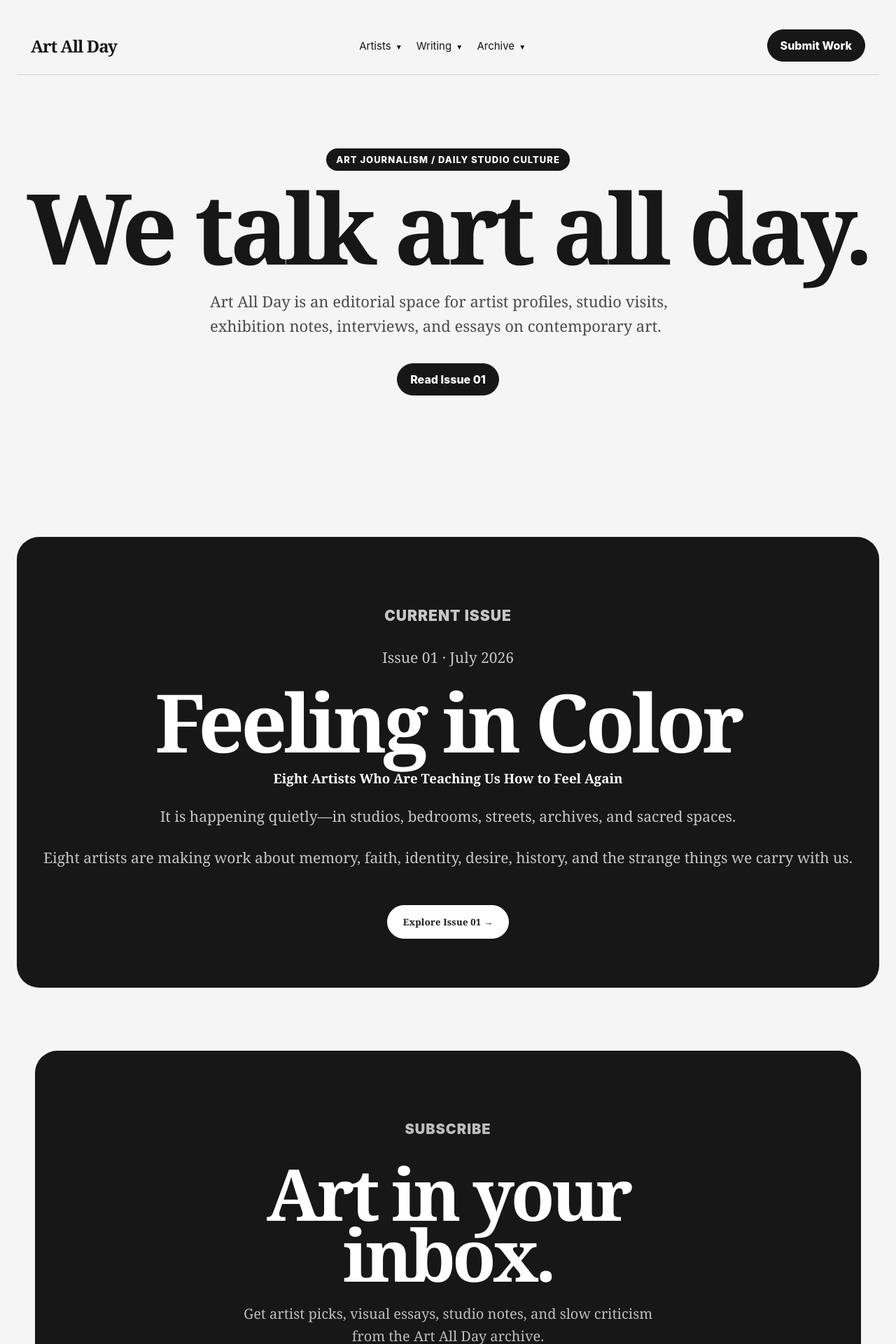
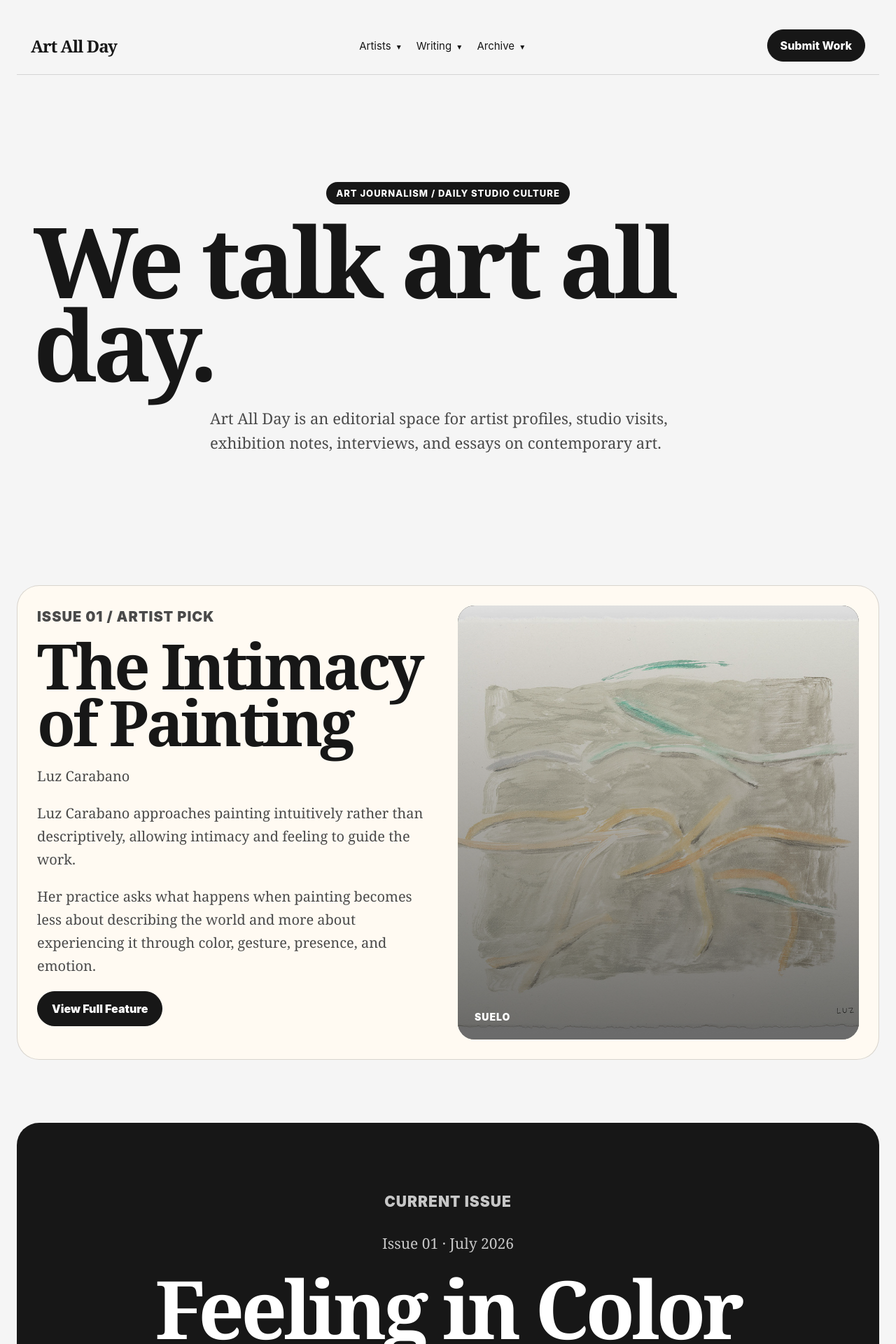
Before and after one commit to muhammedalimi/art-all-day-editorial, a React (Vite) app: page / in a window 1280 px wide. Shown: the top 1920 px of the page at 70% size. Built offline with nearby package versions, Linux system fonts and the light colour scheme.

Commit message:
Polish homepage layout and reader experience

```diff
--- a/src/App.css
+++ b/src/App.css
@@ -12,6 +12,8 @@ body {
   /* background: #f5f1ea; */
   /* background: #A03232; */
   background: #F5F5F5;
+  /* background-color: #F3E3CB; */
+  /* background-color: #EEDFC3; */
   color: #171717;
 }
 
@@ -462,7 +464,7 @@ body {
 
 .hero {
     width: 100%;
-    min-height: 75vh;
+    min-height: auto;
 
     display:flex;
     flex-direction:column;
@@ -472,8 +474,9 @@ body {
 
     /* padding:0 60px; */
     margin-bottom: 60px;
-    padding-top: 70px;
-    padding-bottom: 120px;
+    padding-top: 40px;
+    /* padding-bottom: 120px; */
+    padding: 140px 24px 90px;
 }
 
 .issueButton {
@@ -738,7 +741,7 @@ body {
 
 /* RESPONSIVE */
 
-@media (max-width: 800px) {
+@media (max-width: 500px) {
   .navbar {
     flex-direction: column;
     gap: 18px;
@@ -3014,7 +3017,7 @@ a {
 
 /* sSubscribe Button  */
 
-.subscribeSection {
+/* .subscribeSection {
   max-width: 1180px;
   margin: 0 auto 90px;
   padding: 70px 28px;
@@ -3022,20 +3025,38 @@ a {
   background: #171717;
   color: white;
   text-align: center;
-}
-
-.subscribeSection h2 {
+} */
+
+.subscribeSection {
+  max-width: 1180px;
+  margin: 0 auto 120px;
+  padding: 72px 48px;
+  background: #171717;
+  color: white;
+  border-radius: 30px;
+  text-align: center;
+}
+
+/* .subscribeSection h2 {
   max-width: 760px;
   margin: 0 auto;
   font-size: clamp(48px, 8vw, 110px);
   line-height: 0.85;
   letter-spacing: -5px;
+} */
+
+.subscribeSection h2 {
+  margin: 14px 0 22px;
+  font-family: Georgia, "Times New Roman", serif;
+  font-size: clamp(54px, 6vw, 82px);
+  line-height: 0.92;
+  letter-spacing: -3px;
 }
 
 .subscribeSection p {
   max-width: 620px;
-  margin: 26px auto 32px;
-  font-size: 20px;
+  margin: 0 auto 30px;
+  font-size: 17px;
   line-height: 1.6;
   color: rgba(255, 255, 255, 0.72);
 }
--- a/src/App.tsx
+++ b/src/App.tsx
@@ -260,7 +260,7 @@ import SubmitPage from './pages/SubmitPage'
 import DepartmentArticlePage from './pages/DepartmentArticlePage'
 import ScrollToTop from './components/ScrollToTop'
 import Footer from './components/Footer'
-import NextIssue from './components/NextIssue'
+// import NextIssue from './components/NextIssue'
 import SubscribeSection from './components/SubscribeSection'
 // import BenCowanPrelude from './components/BenCowanPrelude'
 import IssuePage from './pages/IssuePage'
@@ -273,19 +273,22 @@ function HomePage() {
       <Navbar />
       {/* <IssueTicker /> */}
       <Hero />
+      <ArtistPick />
       <IssueIntro />
+
+      <ArticleSection />
       {/* <BenCowanPrelude /> */}
       {/* <IssueIntro /> */}
       {/* <Departments /> */}
       <SubscribeSection />
-      <ArtistPick />
+
       {/* <BenCowanFeature /> */}
       {/* <WorksInView /> */}
       {/* <EditorsNote /> */}
-      <ArticleSection />
-      <ArtistArchive />
+
+      {/* <ArtistArchive /> */}
       {/* <SubmitSection /> */}
-      <NextIssue />
+      {/* <NextIssue /> */}
 
       <Footer />
     </>
--- a/src/components/Footer.tsx
+++ b/src/components/Footer.tsx
@@ -42,18 +42,18 @@ function Footer() {
 
       <div className="footerGrid">
         <div className="footerColumn">
-          <h4>Departments</h4>
+          {/* <h4>Departments</h4>
           <Link to="/departments/artist-pick">Artist Pick</Link>
           <Link to="/departments/faith-and-form">Faith & Form</Link>
           <Link to="/departments/the-inner-image">The Inner Image</Link>
-          <Link to="/departments/studio-notes">Studio Notes</Link>
+          <Link to="/departments/studio-notes">Studio Notes</Link> */}
           {/* <Link to="/departments/slow-looking">Slow Looking</Link> */}
         </div>
 
         <div className="footerColumn">
-          <h4>Artists</h4>
+          {/* <h4>Artists</h4>
           <Link to="/artists/blu-the-genius">BLU The Genius</Link>
-          <Link to="/artists/ben-cowan">Ben Cowan</Link>
+          <Link to="/artists/ben-cowan">Ben Cowan</Link> */}
           {/* <a href="#archive">Artist Archive</a>
           <a href="#works">Works in View</a> */}
         </div>
--- a/src/components/Hero.tsx
+++ b/src/components/Hero.tsx
@@ -37,9 +37,9 @@ function Hero() {
         exhibition notes, interviews, and essays on contemporary art.
       </p>
 
-      <a href="#latest" className="heroButton">
+      {/* <a href="#latest" className="heroButton">
         Read Issue 01
-      </a>
+      </a> */}
     </section>
   )
 }
```
